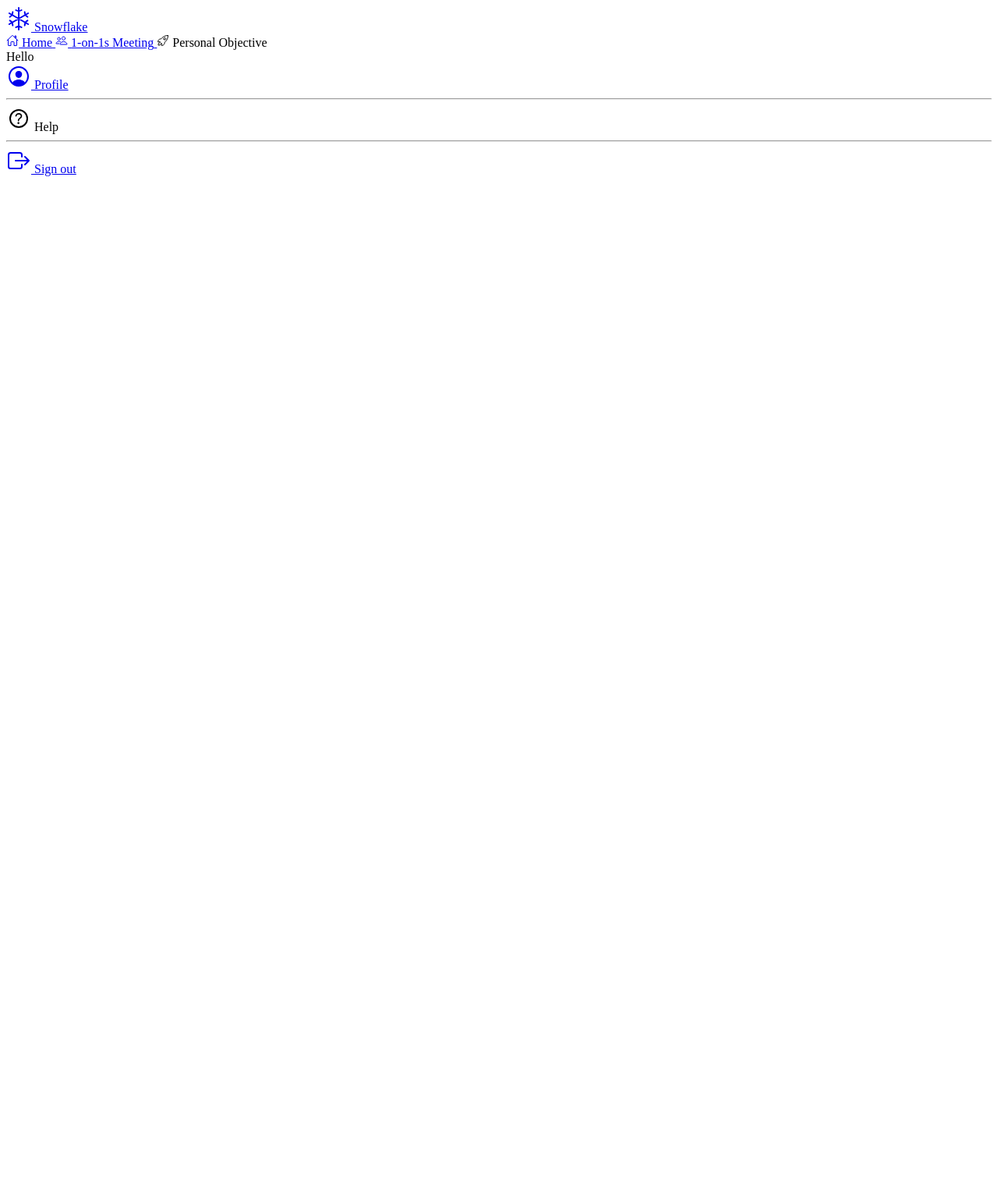
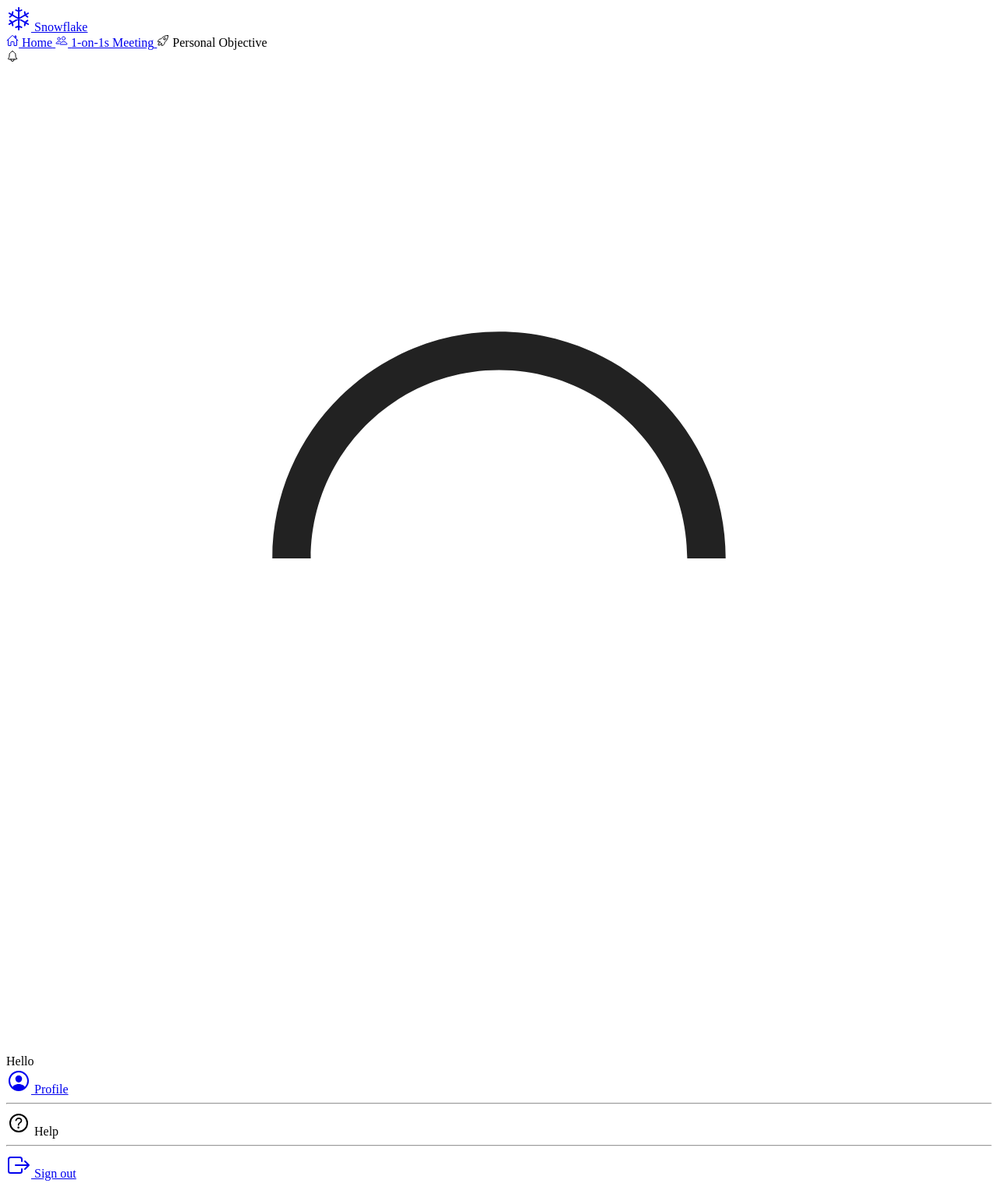
Before and after one commit to snowflake-app/snowflake, a Python web app: template snowflake/templates/authenticated.html in a window 1280 px wide. Shown: the whole page at 78% size. Before the commit the page ends 226 px from the top, so only its background shows below. Run offline with Jinja, Linux system fonts and the light colour scheme; the template is opened without the code that fills it, so the values that code supplies are empty; some libraries are stand-ins or nearby versions.

Commit message:
Implement notification frontend

```diff
--- a/snowflake/controllers/appreciation.py
+++ b/snowflake/controllers/appreciation.py
@@ -9,7 +9,6 @@
 from snowflake.services.notification import notify_appreciation
 
 blueprint = Blueprint('appreciation', __name__)
-
 
 
 @blueprint.route('/appreciate', methods=['POST'])
--- a/snowflake/templates/authenticated.html
+++ b/snowflake/templates/authenticated.html
@@ -43,6 +43,19 @@
                     </a>
                     <div class="navbar-item has-dropdown is-hoverable">
                         <a class="navbar-link">
+                             <span class="icon is-medium">
+                                 <ion-icon class="is-size-4" name="notifications-outline"></ion-icon>
+                             </span>
+                        </a>
+
+                        <div class="navbar-dropdown is-right">
+                            <span class="icon is-medium is-flex text-center">
+                                <img src="{{url_for('static', filename='loader.svg')}}">
+                             </span>
+                        </div>
+                    </div>
+                    <div class="navbar-item has-dropdown is-hoverable">
+                        <a class="navbar-link">
                             Hello {{ current_user.name }}
                         </a>
 
```
Also changed, not shown: snowflake/static/loader.svg (added).
